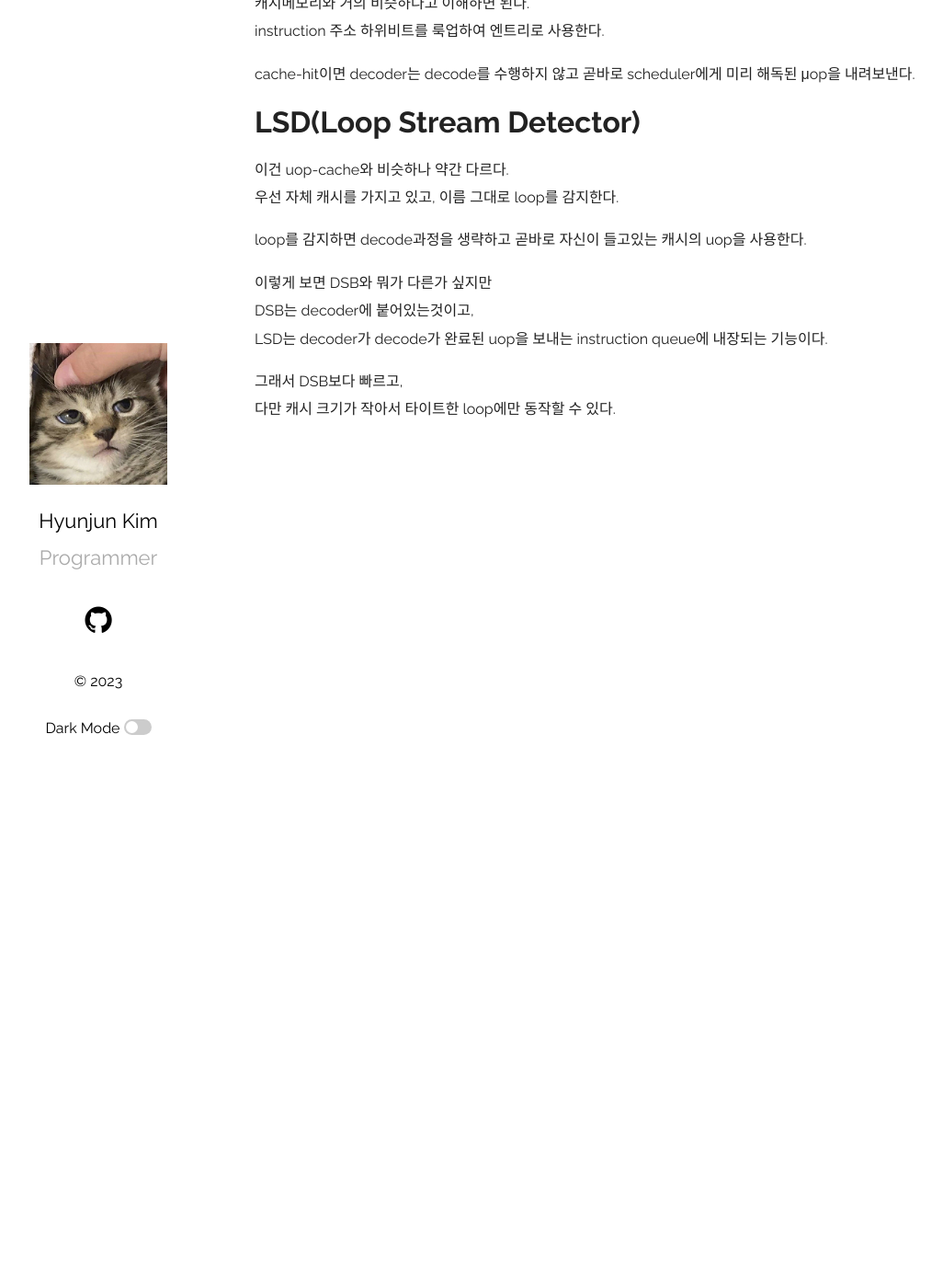
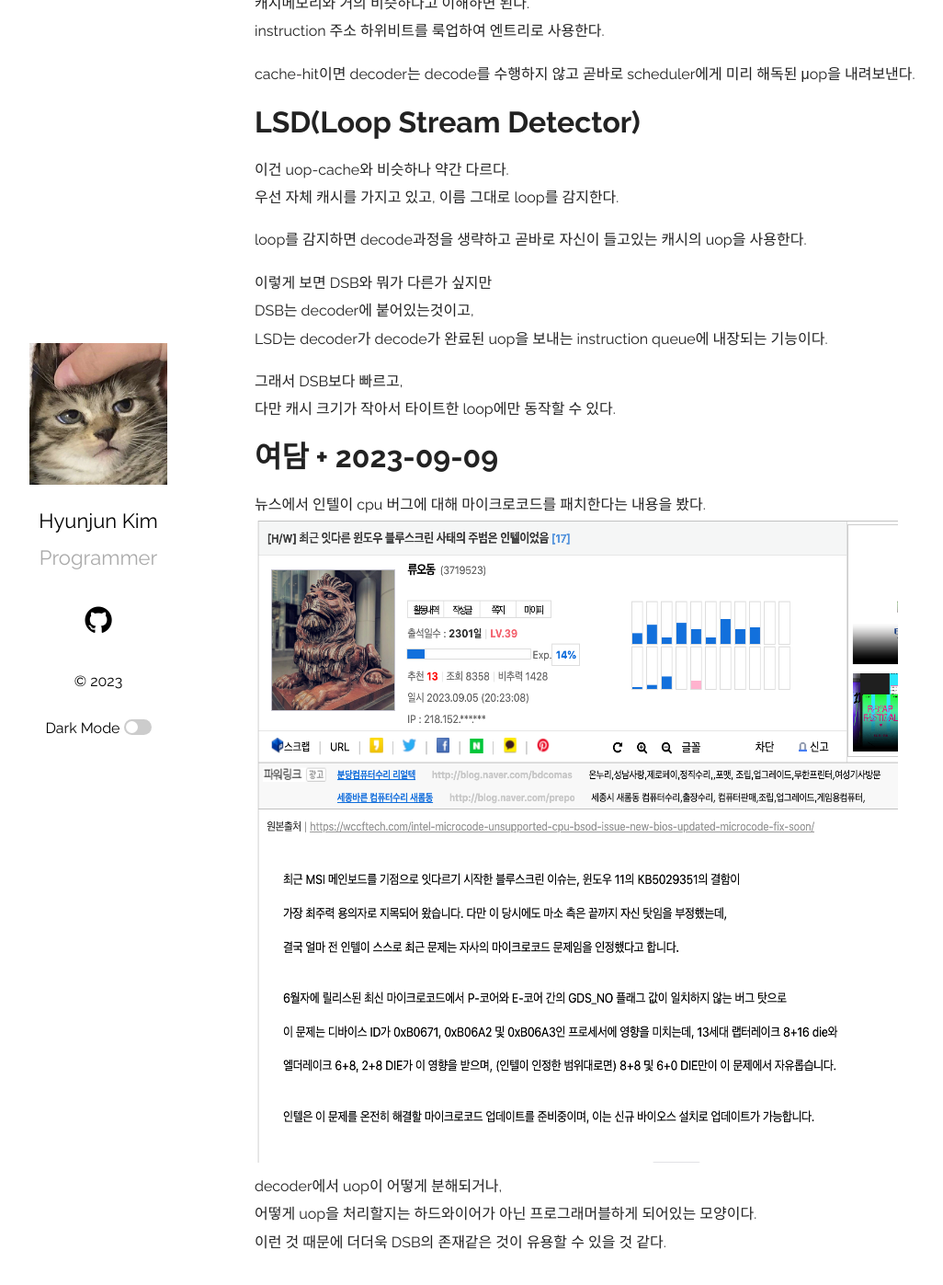
Before and after one commit to Ria9993/Ria9993.github.io, a Jekyll site: the page built from _posts/2023-07-30-uop-and-port.md, in a window 1280 px wide and 1400 px high, scrolled down 4542 px. Shown: the top 1397 px of the window at 92% size, without its empty margins (78-1104 px from the left). Built offline with Jekyll 4.4.1, drawn with Linux system fonts in a browser that asks for light colours; comment, search, counter and statistics services are not loaded.

Commit message:
Update Post "uop post, about intel microcode patch"

```diff
--- a/_posts/2023-07-30-uop-and-port.md
+++ b/_posts/2023-07-30-uop-and-port.md
@@ -150,3 +150,10 @@
 
 그래서 DSB보다 빠르고,
 다만 캐시 크기가 작아서 타이트한 loop에만 동작할 수 있다.
+
+# 여담 + 2023-09-09
+뉴스에서 인텔이 cpu 버그에 대해 마이크로코드를 패치한다는 내용을 봤다.
+<img src="/assets/images/20230909-intel-micro-patch.png" width="700" height="700"/>
+decoder에서 uop이 어떻게 분해되거나,
+어떻게 uop을 처리할지는 하드와이어가 아닌 프로그래머블하게 되어있는 모양이다.
+이런 것 때문에 더더욱 DSB의 존재같은 것이 유용할 수 있을 것 같다.
```
Also changed, not shown: assets/images/20230909-intel-micro-patch.png (added).
